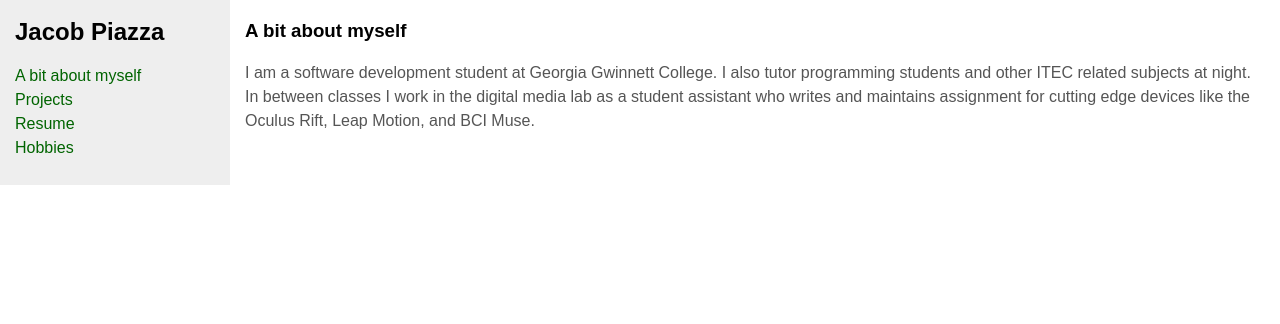
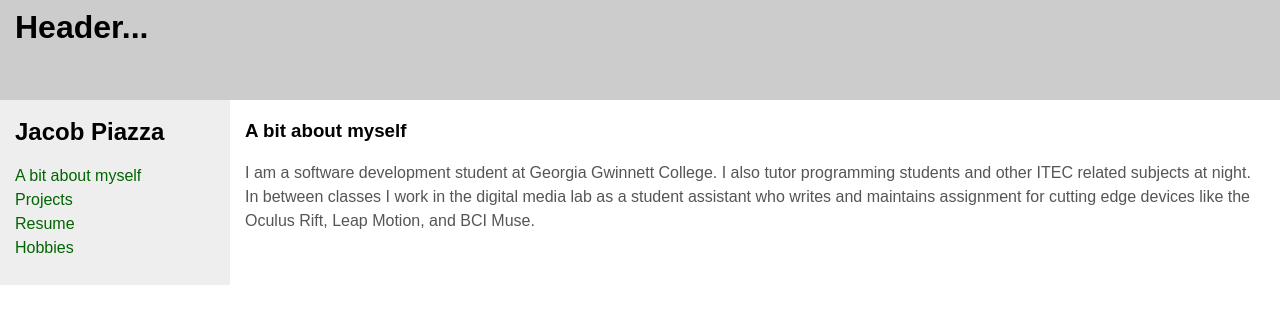
Before and after one commit to ILokhart/iLokhart.github.io, a plain HTML site: page index.html in a window 1280 px wide. Drawn offline with Linux system fonts and the light colour scheme.

Commit message:
Update index.html

```diff
--- a/index.html
+++ b/index.html
@@ -12,6 +12,16 @@
 				line-height: 1.5em;
 			}
 
+			header {
+				background: #ccc;
+				height: 100px;
+			}
+
+			header h1 {
+				margin: 0;
+				padding-top: 15px;
+			}
+
 			main {
 				padding-bottom: 10010px;
 				margin-bottom: -10000px;
@@ -19,7 +29,7 @@
 				width: 100%;
 			}
 
-			#nav {
+			nav {
 				float: left;
 				width: 230px;
 				margin-left: -100%;
@@ -60,6 +70,13 @@
 	</head>
 
 	<body>
+
+		<header>
+			<div class="innertube">
+				<h1>Header...</h1>
+			</div>
+		</header>
+
 		<div id="wrapper">
 
 			<main>
```
